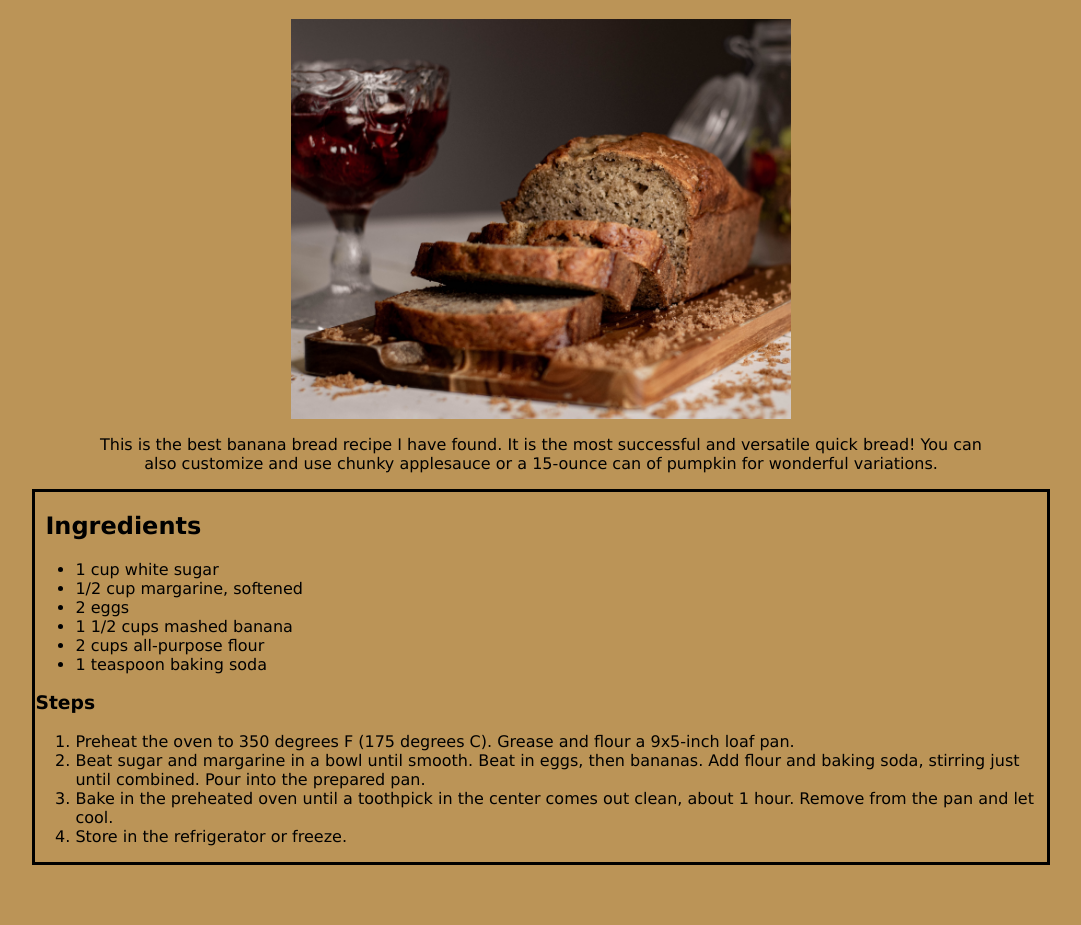
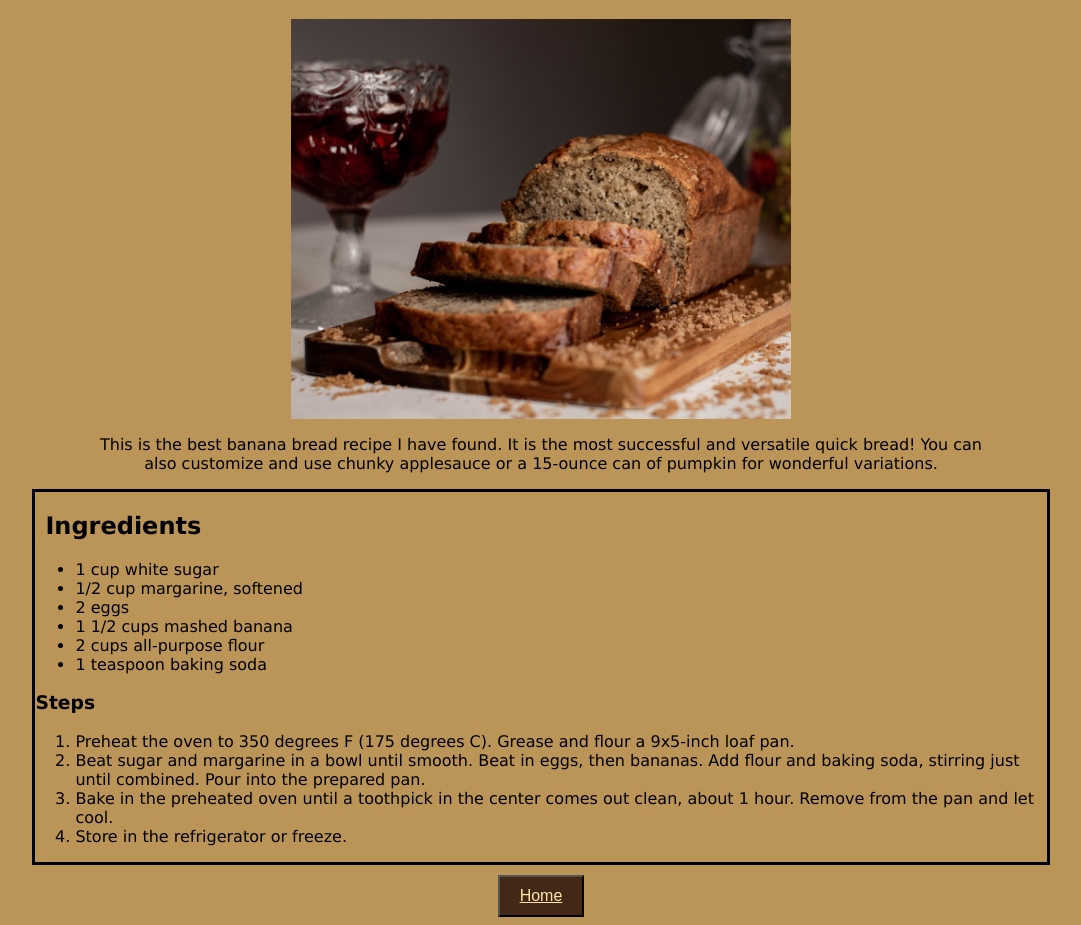
Before and after one commit to Feud-Rose/odin-recipes, a plain HTML site: page recipes/the-best-banana-bread.html in a window 1280 px wide. Shown: the part 62-987 px from the top of the page, without its empty margins (99-1180 px from the left). Before the commit the page ends 937 px from the top, so only its background shows below. Drawn offline with Linux system fonts and the light colour scheme.

Commit message:
Add Home link to pages

```diff
--- a/recipes/the-best-banana-bread.html
+++ b/recipes/the-best-banana-bread.html
@@ -30,4 +30,5 @@
     </ol>
 </div>
 </body>
+<button class="homebut"><a class="homelink" href="../index.html">Home</a></button>
 </html>
--- a/style.css
+++ b/style.css
@@ -54,3 +54,21 @@ a {
     margin-right: auto;
     text-align: center;
 }
+
+.homebut {
+    background-color: #432818;
+    margin: 0px auto;
+    display: block;
+    padding: 10px 20px;
+}
+
+.homelink {
+    color: #FFE6A7;
+    font-size: larger;
+}
+
+/*
+Color Codes
+#6F1D1B #BB9457 #432818 #99582A #FFE6A7
+
+*/
```
Also changed, not shown: recipes/easy-5-ingredient-chili.html (+1 -0 lines), recipes/maple-and-brown-sugar-oatmeal.html (+1 -0 lines).
